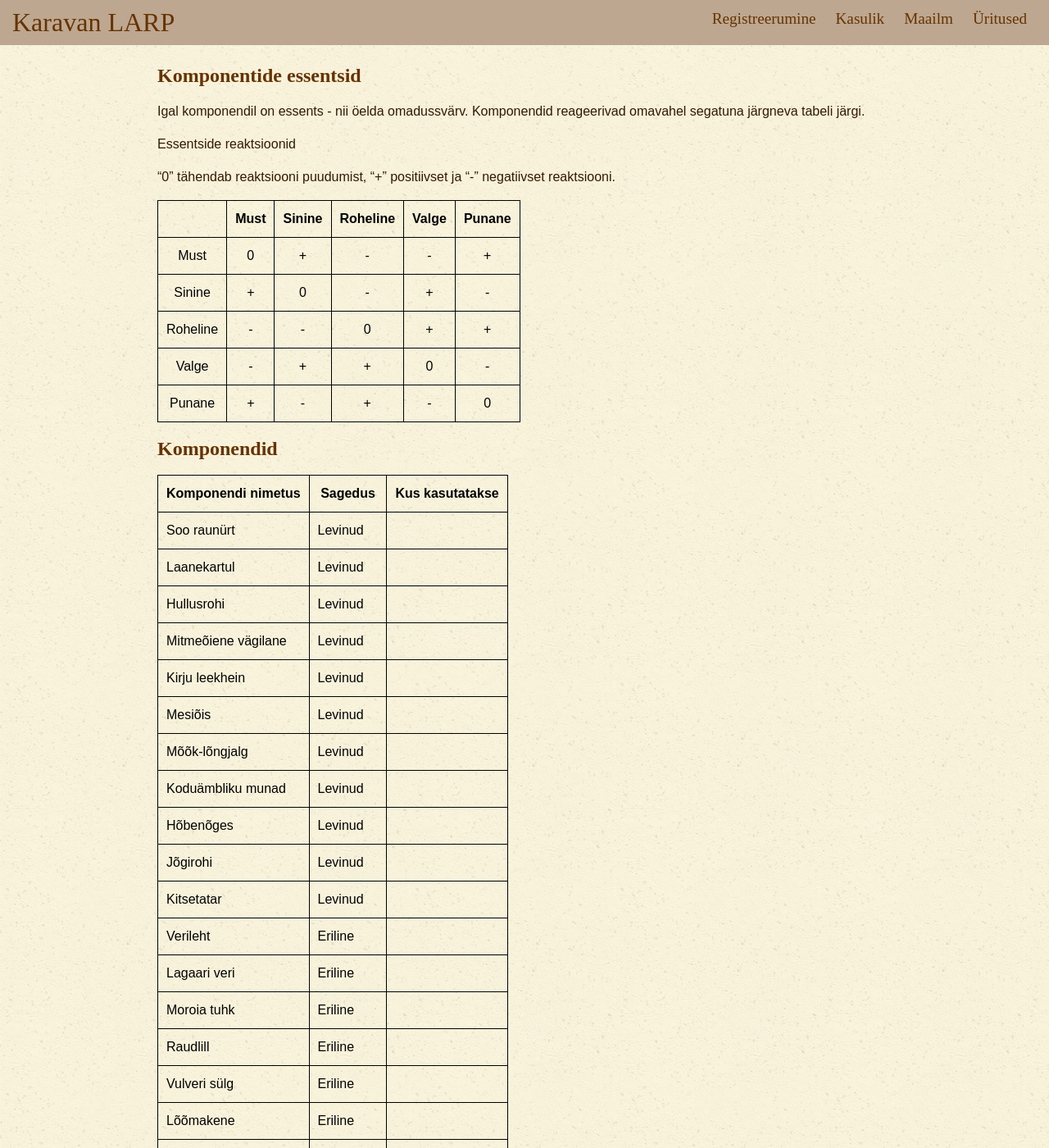
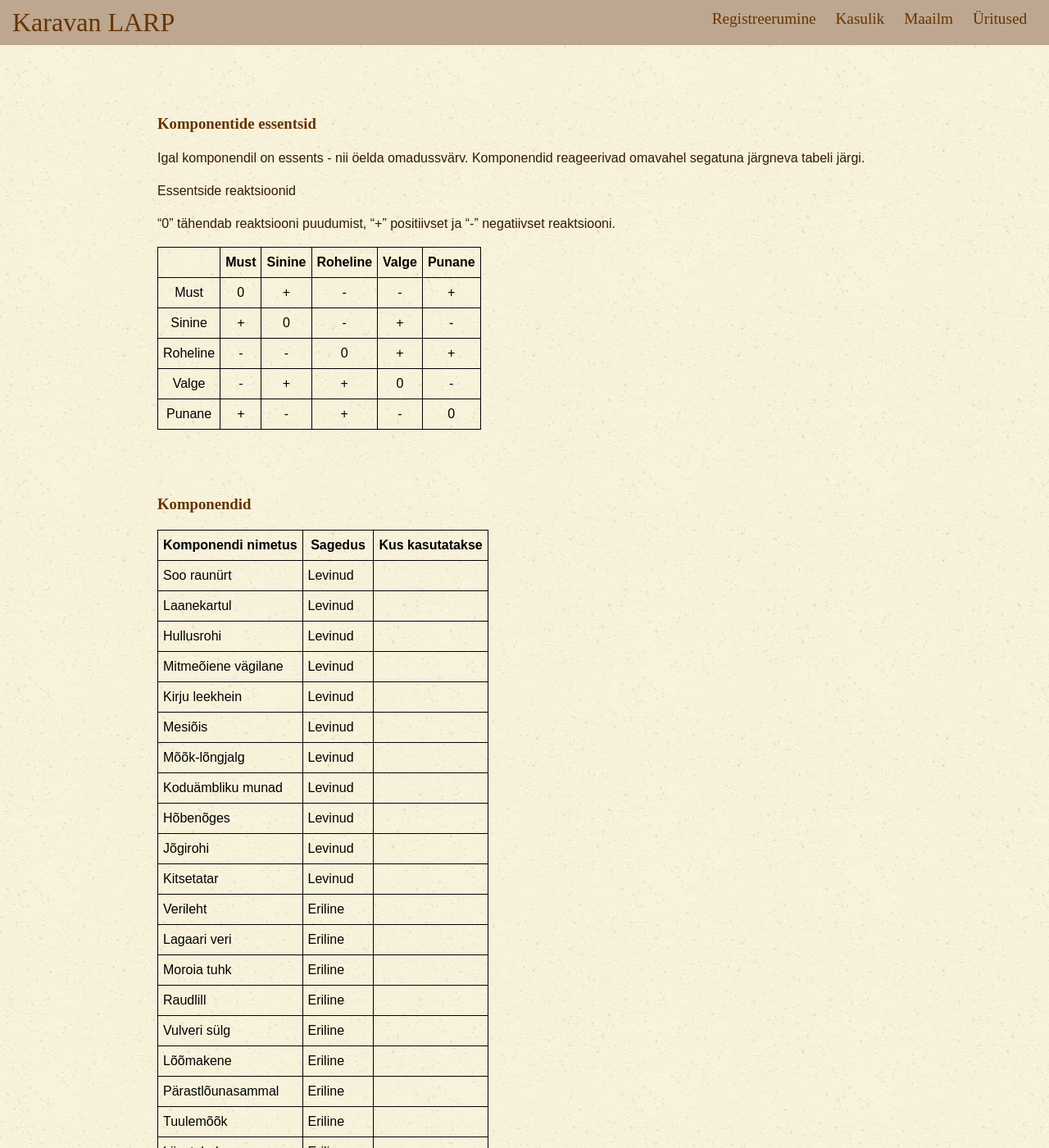
Before and after one commit to karavanlarp/karavanlarp.github.io, a Jekyll site: the page built from est/rules/alchemist.md, in a window 1280 px wide and 1400 px high. Shown: the whole window at 82% size. Built offline with Jekyll 4.4.1, drawn with Linux system fonts in a browser that asks for light colours; some web fonts are replaced.

Commit message:
improve alchemist + tables styling

```diff
--- a/css/main.css
+++ b/css/main.css
@@ -103,7 +103,7 @@ table, th, td {
 }
 
 th, td {
-	padding: 10px;
+	padding: 6px;
 }
 
 p {
--- a/est/rules/alchemist.md
+++ b/est/rules/alchemist.md
@@ -2,7 +2,7 @@
 layout: default-est
 title: Reeglid lisa, Alkeemik
 ---
-## Komponentide essentsid
+### Komponentide essentsid
 
 Igal komponendil on essents - nii öelda omadussvärv. Komponendid reageerivad omavahel segatuna järgneva tabeli järgi.
 
@@ -18,7 +18,7 @@ Essentside reaktsioonid
 |Valge   |-     |+       |+         |0      |-       |
 |Punane  |+     |-       |+         |-      |0       |
 
-## Komponendid
+### Komponendid
 
 | Komponendi nimetus | Sagedus  | Kus kasutatakse |
 | ------------------ | -------- | --------------- |
@@ -52,7 +52,7 @@ Essentside reaktsioonid
 |Marutuul            | Haruldane|                 |
 |Vaimuvili           | Haruldane|                 |
 
-## Retseptid
+### Retseptid
 
 Tärnid tähistavad komponendi sagedust:
 * levinud¤
```
